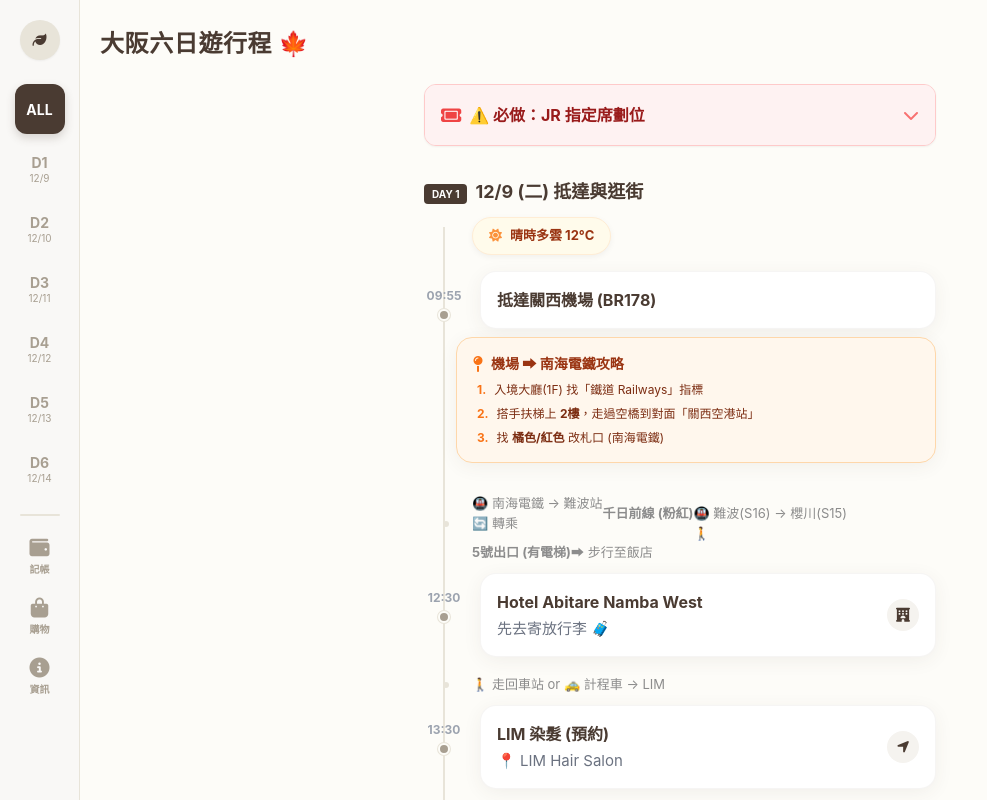
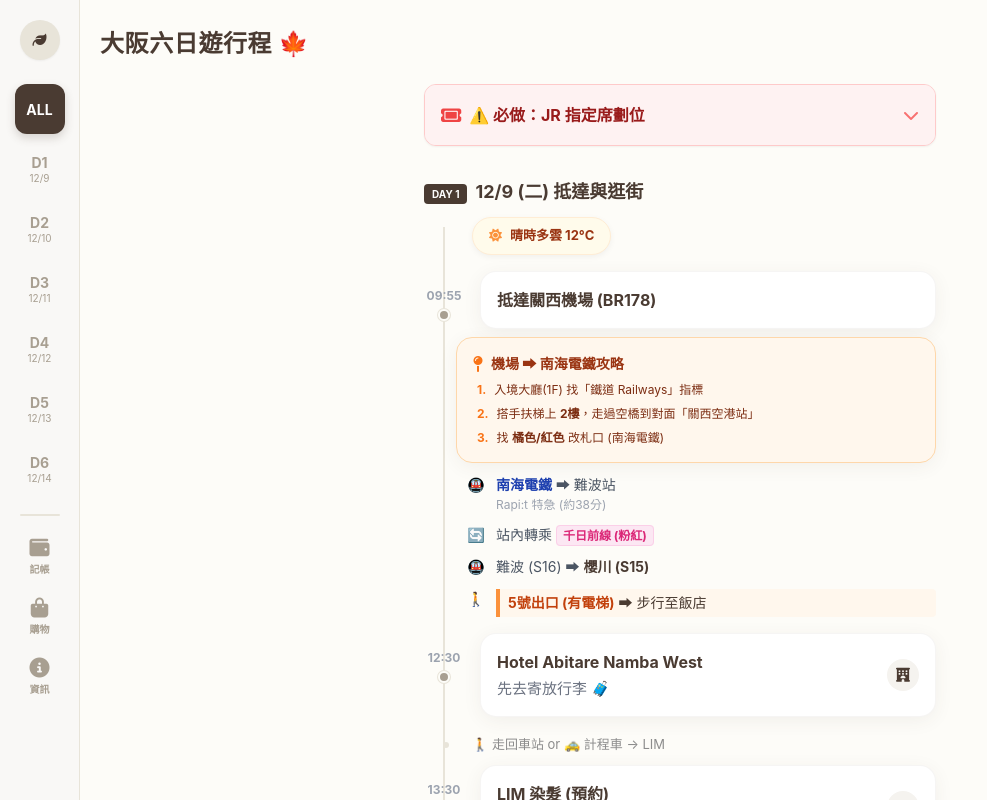
Before and after one commit to topen313/Osaka-trip-2025, a plain HTML site: page index.html in a window 1280 px wide. Shown: the whole page, without its empty margins (0-987 px from the left). Drawn offline with nearby package versions, Linux system fonts and the light colour scheme.

Commit message:
Update index.html

```diff
--- a/index.html
+++ b/index.html
@@ -227,11 +227,32 @@
                             </ul>
                         </div>
 
-                        <div class="transport-text">
-                            🚇 南海電鐵 → 難波站<br>
-                            🔄 轉乘 <strong>千日前線 (粉紅)</strong><br>
-                            🚇 難波(S16) → 櫻川(S15)<br>
-                            🚶 <strong>5號出口 (有電梯)</strong> ⮕ 步行至飯店
+                        <div class="ml-10 mt-2 mb-4 space-y-3">
+                            <div class="flex items-start text-sm text-gray-600">
+                                <div class="min-w-[24px] text-center mr-2">🚇</div>
+                                <div>
+                                    <span class="font-bold text-blue-800">南海電鐵</span> ⮕ 難波站
+                                    <div class="text-xs text-gray-400 mt-0.5">Rapi:t 特急 (約38分)</div>
+                                </div>
+                            </div>
+                            <div class="flex items-start text-sm text-gray-600">
+                                <div class="min-w-[24px] text-center mr-2">🔄</div>
+                                <div>
+                                    站內轉乘 <span class="bg-pink-100 text-pink-600 px-1.5 py-0.5 rounded text-xs font-bold border border-pink-200">千日前線 (粉紅)</span>
+                                </div>
+                            </div>
+                            <div class="flex items-start text-sm text-gray-600">
+                                <div class="min-w-[24px] text-center mr-2">🚇</div>
+                                <div>
+                                    難波 (S16) ⮕ <span class="font-bold text-coffee-text">櫻川 (S15)</span>
+                                </div>
+                            </div>
+                            <div class="flex items-start text-sm">
+                                <div class="min-w-[24px] text-center mr-2">🚶</div>
+                                <div class="bg-orange-50 border-l-4 border-orange-400 pl-2 pr-2 py-1 rounded-r w-full">
+                                    <span class="font-bold text-orange-700">5號出口 (有電梯)</span> ⮕ 步行至飯店
+                                </div>
+                            </div>
                         </div>
 
                         <div class="flex gap-4 mb-2 relative">
```
